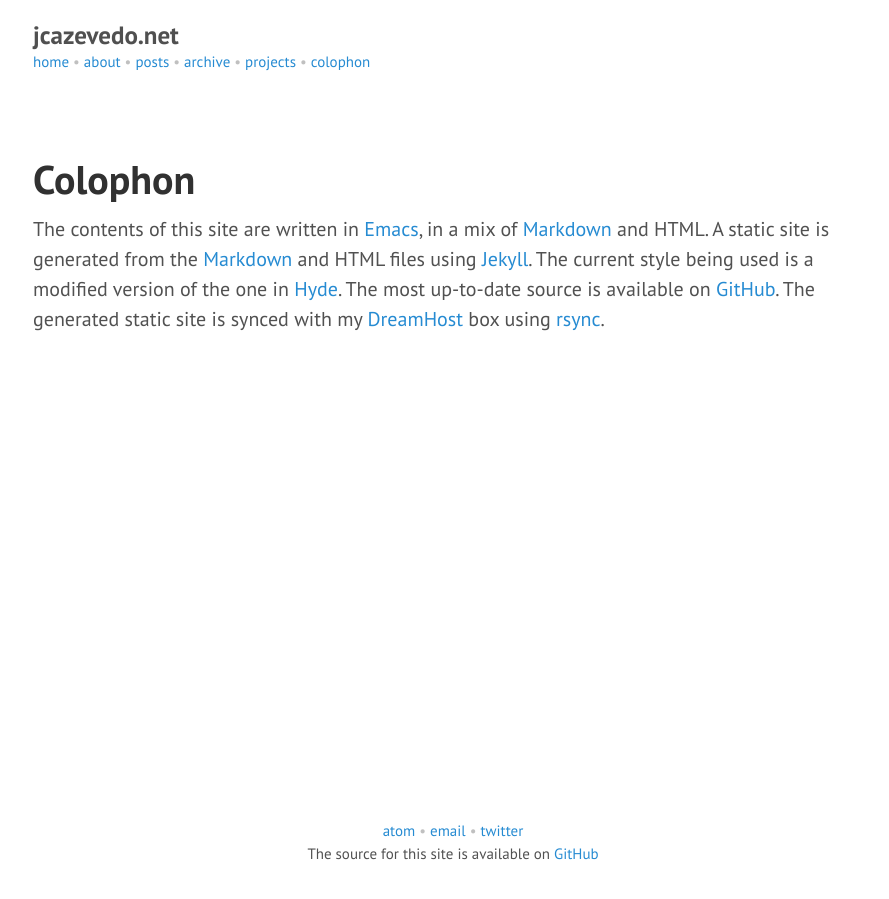
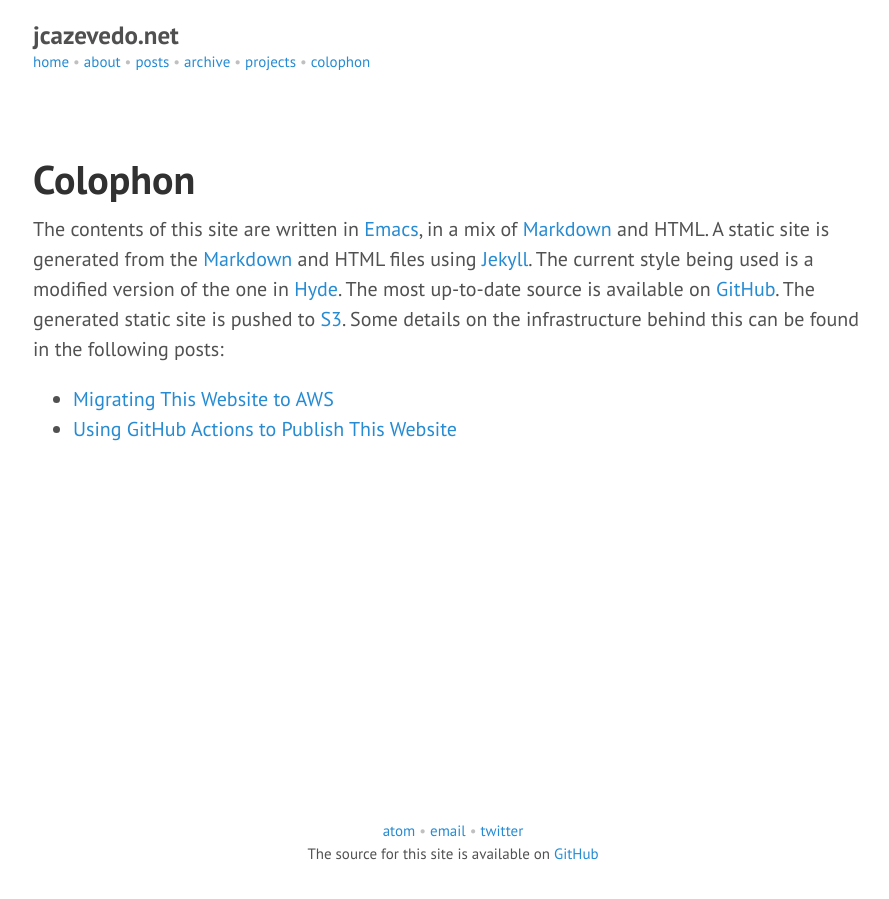
Before and after one commit to jcazevedo/jcazevedo.net, a Jekyll site: the page built from colophon.md, in a window 1280 px wide. Shown: the whole page, without its empty margins (187-1076 px from the left). Built offline with Jekyll 4.4.1, drawn with Linux system fonts in a browser that asks for light colours.

Commit message:
Update colophon

```diff
--- a/colophon.md
+++ b/colophon.md
@@ -9,13 +9,18 @@ The contents of this site are written in [Emacs][emacs], in a mix of
 [Markdown][markdown] and HTML. A static site is generated from the
 [Markdown][markdown] and HTML files using [Jekyll][jekyll]. The current style
 being used is a modified version of the one in [Hyde][hyde]. The most up-to-date
-source is available on [GitHub][github]. The generated static site is synced
-with my [DreamHost][dreamhost] box using [rsync][rsync].
+source is available on [GitHub][github]. The generated static site is pushed to
+[S3][S3 static website]. Some details on the infrastructure behind this can be
+found in the following posts:
 
+- [Migrating This Website to AWS]({% post_url
+  posts/2022-09-07-migrating-this-website-to-aws %})
+- [Using GitHub Actions to Publish This Website]({% post_url
+  posts/2022-09-11-using-github-actions-to-publish-this-website %})
+
+[S3 static website]: https://docs.aws.amazon.com/AmazonS3/latest/userguide/WebsiteHosting.html
 [emacs]: https://www.gnu.org/software/emacs/
-[dreamhost]: https://www.dreamhost.com/
+[github]: https://github.com/jcazevedo/jcazevedo.net
+[hyde]: https://hyde.getpoole.com/
 [jekyll]: https://jekyllrb.com/
-[hyde]: https://hyde.getpoole.com/
 [markdown]: https://daringfireball.net/projects/markdown/
-[rsync]: https://rsync.samba.org/
-[github]: https://github.com/jcazevedo/jcazevedo.net
```
